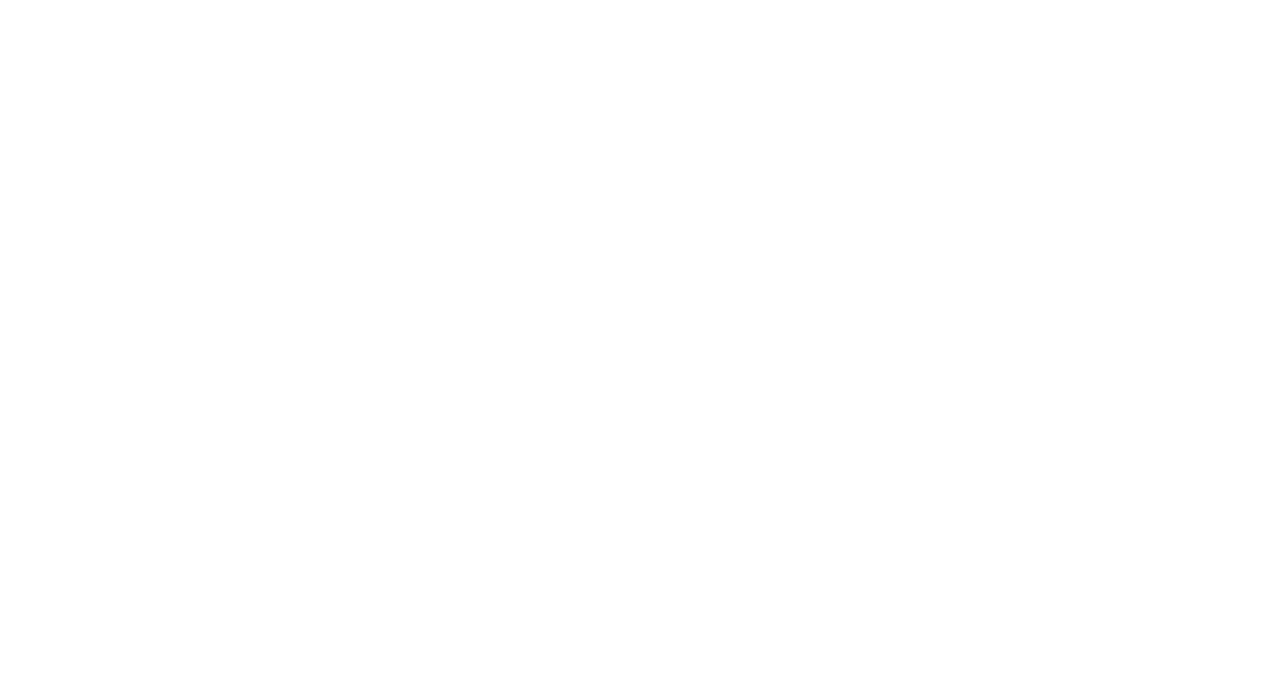
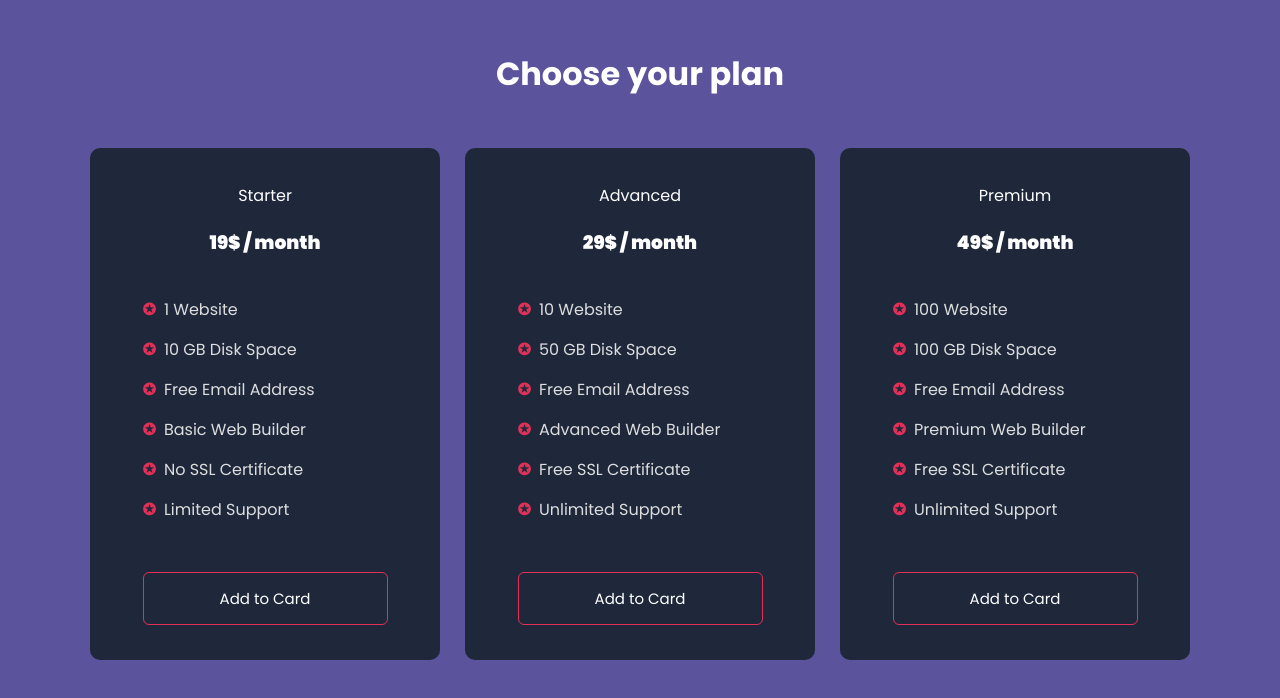
Before and after one commit to TahaHasanpour/Pricing-Table-HTML-CSS, a plain HTML site: page index.html in a window 1280 px wide. Drawn offline with Linux system fonts and the light colour scheme.

Commit message:
create Pricing Table

```diff
--- a/css/style.css
+++ b/css/style.css
@@ -13,3 +13,80 @@
     min-height: 100vh;
     background: #5c539d;
 }
+
+.container h2{
+    color: #fff;
+    font-size: 32px;
+    padding: 50px 0;
+    text-align: center;
+
+}
+
+
+.price-row{
+    width: 90%;
+    max-width: 1100px;
+    margin: auto;
+    display: grid;
+    grid-template-columns: repeat(auto-fit,minmax(250px,1fr));
+    grid-gap: 25px;
+}
+
+
+.price-col{
+    background: #1f283b;
+    padding: 10% 15%;
+    border-radius: 10px;
+    color: #fff;
+    text-align: center ;
+}
+
+.price-col p{
+    font-style: 22px;
+}
+.price-col h3{
+    font-style: 60px;
+    margin: 20px 0 40px;
+    font-weight: 900;
+}
+
+.price-col h3 span{
+    font-style: 16px;
+}
+
+
+.price-col ul{
+    text-align: left;
+    margin: 20px 0;
+    color: #ddd;
+    list-style: none;
+}
+
+
+.price-col ul li {
+    margin: 15px 0;
+}
+.price-col ul li::before{
+    content: '\272A';
+    color: #e33058;
+    font-weight: bold;
+    margin-right: 8px;
+}
+
+.price-col button{
+    width: 100%;
+    padding: 14px 0;
+    background: transparent;
+    color: #fff;
+    font-size: 15px;
+    border: 1px solid #e33058;
+    border-radius: 6px;
+    margin-top: 30px;
+    cursor: pointer;
+    transition: background 0.5s;
+}
+
+
+.price-col button:hover{
+    background: #e33058;
+}
--- a/index.html
+++ b/index.html
@@ -5,8 +5,53 @@
     <meta http-equiv="X-UA-Compatible" content="IE=edge">
     <meta name="viewport" content="width=device-width, initial-scale=1.0">
     <title>Pricing Table</title>
+    <link rel="stylesheet" href="css/style.css">
 </head>
 <body>
+    <div class="container">
+        <h2>Choose your plan</h2>
+        <section class="price-row">
+            <section class="price-col">
+                <p>Starter</p>
+                <h3>19$  <span>/ month</span> </h3>
+                <ul>
+                    <li>1 Website</li>
+                    <li>10 GB Disk Space</li>
+                    <li>Free Email Address</li>
+                    <li>Basic Web Builder</li>
+                    <li>No SSL Certificate</li>
+                    <li>Limited Support</li>
+                </ul>
+                <button>Add to Card</button>
+            </section>
 
+            <section class="price-col">
+                <p>Advanced</p>
+                <h3>29$  <span>/ month</span> </h3>
+                <ul>
+                    <li>10 Website</li>
+                    <li>50 GB Disk Space</li>
+                    <li>Free Email Address</li>
+                    <li>Advanced Web Builder</li>
+                    <li>Free SSL Certificate</li>
+                    <li>Unlimited Support</li>
+                </ul>
+                 <button>Add to Card</button>
+            </section>
+            <section class="price-col">
+                <p>Premium</p>
+                <h3>49$  <span>/ month</span> </h3>
+                <ul>
+                    <li>100 Website</li>
+                    <li>100 GB Disk Space</li>
+                    <li>Free Email Address</li>
+                    <li>Premium Web Builder</li>
+                    <li>Free SSL Certificate</li>
+                    <li>Unlimited Support</li>
+                </ul>
+                 <button>Add to Card</button>
+            </section>
+        </section>
+    </div>
 </body>
 </html>
```
